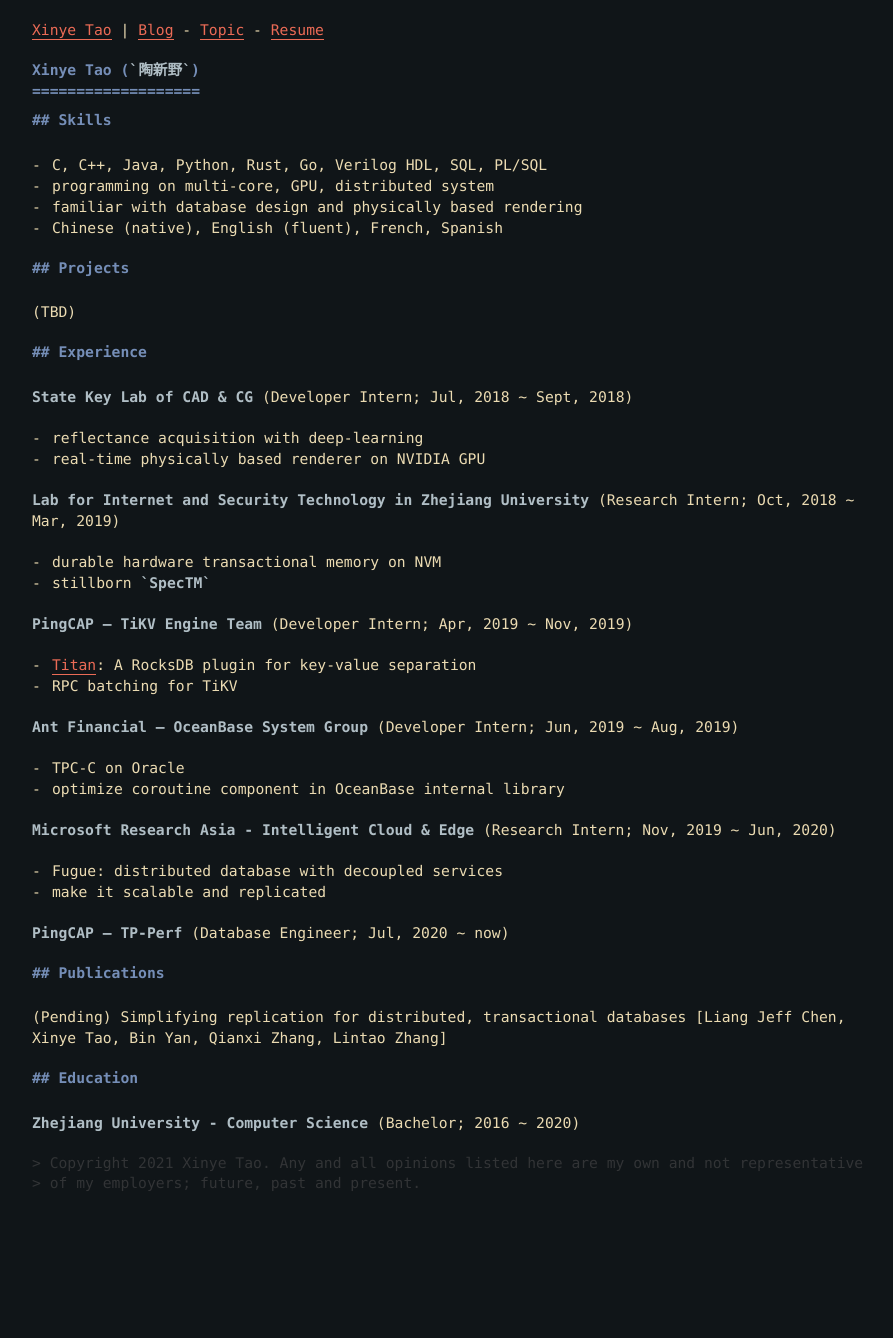
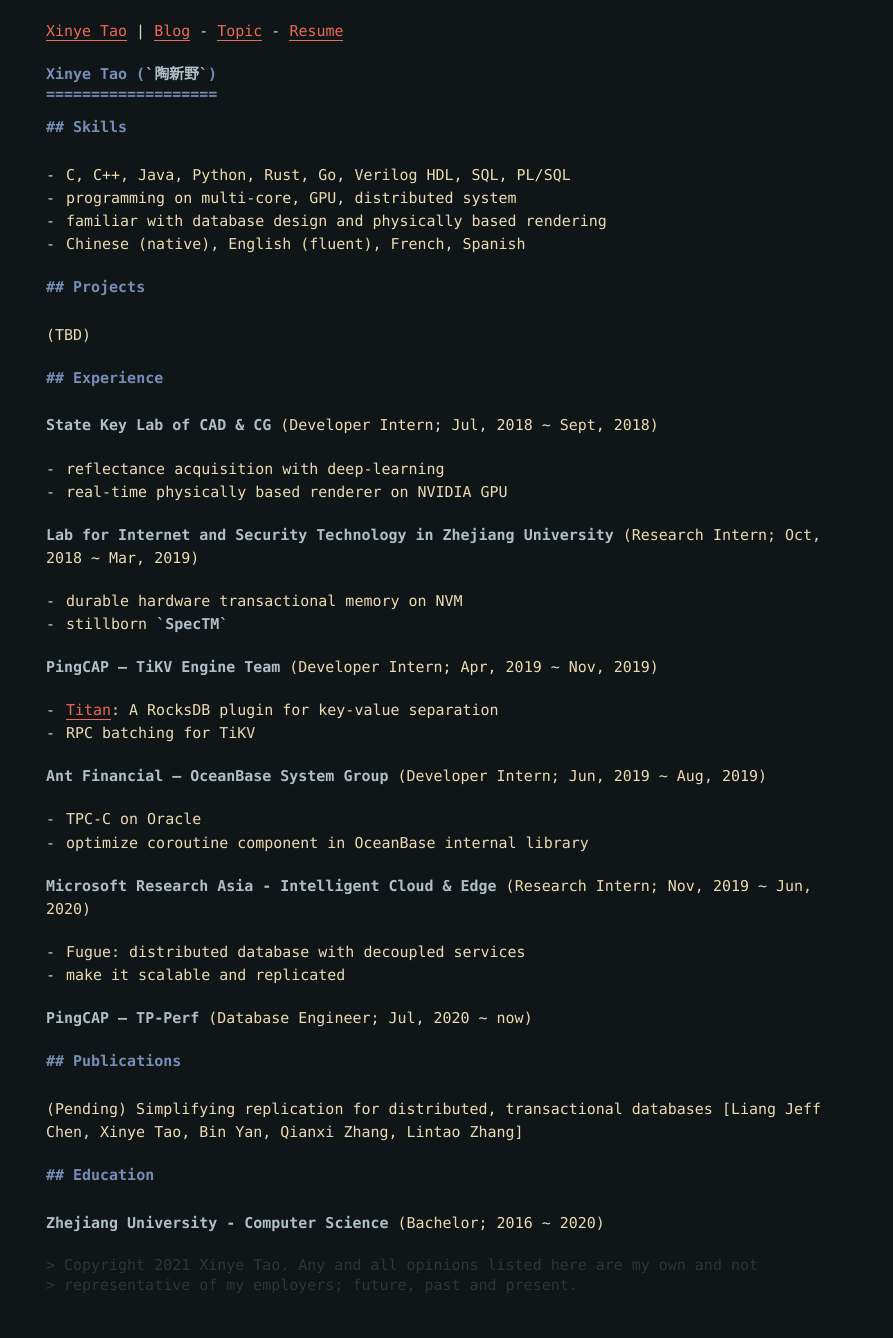
Before and after one commit to tabokie/tabokie.github.io, a Jekyll site: the page built from resume.md, in a window 1280 px wide. Shown: the whole page, without its empty margins (188-1081 px from the left). Built offline with Jekyll 4.4.1, drawn with Linux system fonts in a browser that asks for light colours; before the commit the page ends 1235 px from its top, so only the background shows below that.

Commit message:
adjust text style
Signed-off-by: tabokie <xy.tao@outlook.com>

```diff
--- a/assets/css/hack.css
+++ b/assets/css/hack.css
@@ -23,8 +23,9 @@
   --global-transition: all 0.5s ease-in-out;
   --hover-transition: all .15s cubic-bezier(.4, 0, 0, 1);
   --border-radius: 5px;
-  --content-width: 62rem;
-  --text-size: 1.05rem;
+  --content-width: 60rem;
+  --text-size: 1.07rem;
+  --line-height: 1.65rem;
 }
 
 @font-face {
@@ -365,6 +366,7 @@ a:hover {
 .hack h6,
 .hack strong {
   font-size: var(--text-size);
+  line-height: var(--line-height);
   font-style: normal;
   font-family: var(--font-family)
 }
```
